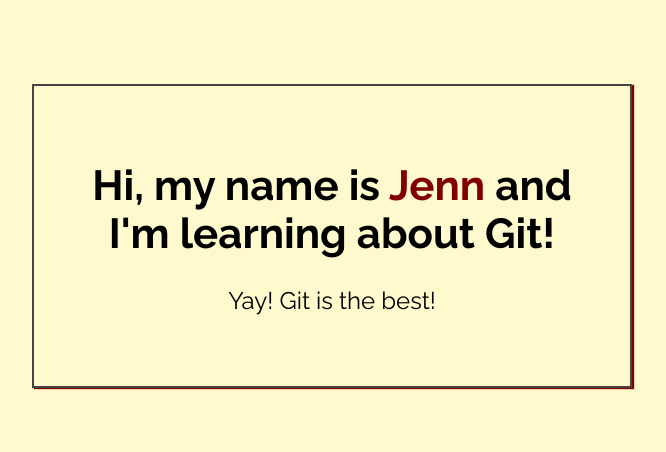
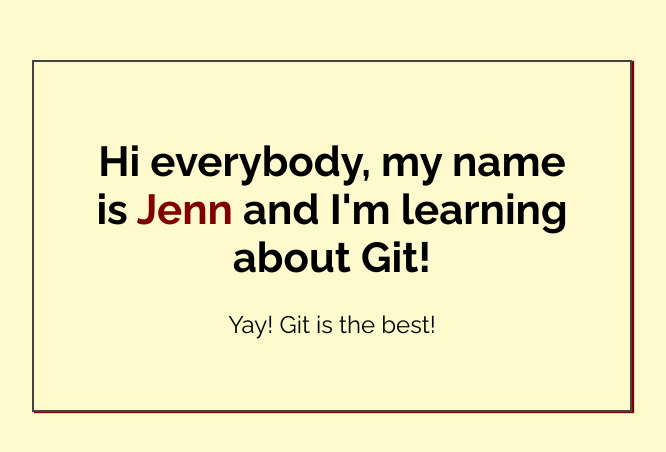
Before and after one commit to jenniferleavitt/my-first-repo, a plain HTML site: page index.html in a window 1280 px wide. Shown: the part 164-616 px from the top of the page, without its empty margins (308-974 px from the left). Drawn offline with Linux system fonts and the light colour scheme.

Commit message:
hey everybody
laskasldkasdflkjasdflkj

```diff
--- a/index.html
+++ b/index.html
@@ -14,7 +14,7 @@
 <body>
 
     <div class="greeting">
-        <h1>Hi, my name is <span class="highlight">Jenn</span> and I'm learning about Git! </h1>
+        <h1>Hi everybody, my name is <span class="highlight">Jenn</span> and I'm learning about Git! </h1>
 
         <p>Yay! Git is the best!</p>
     </div>
```
